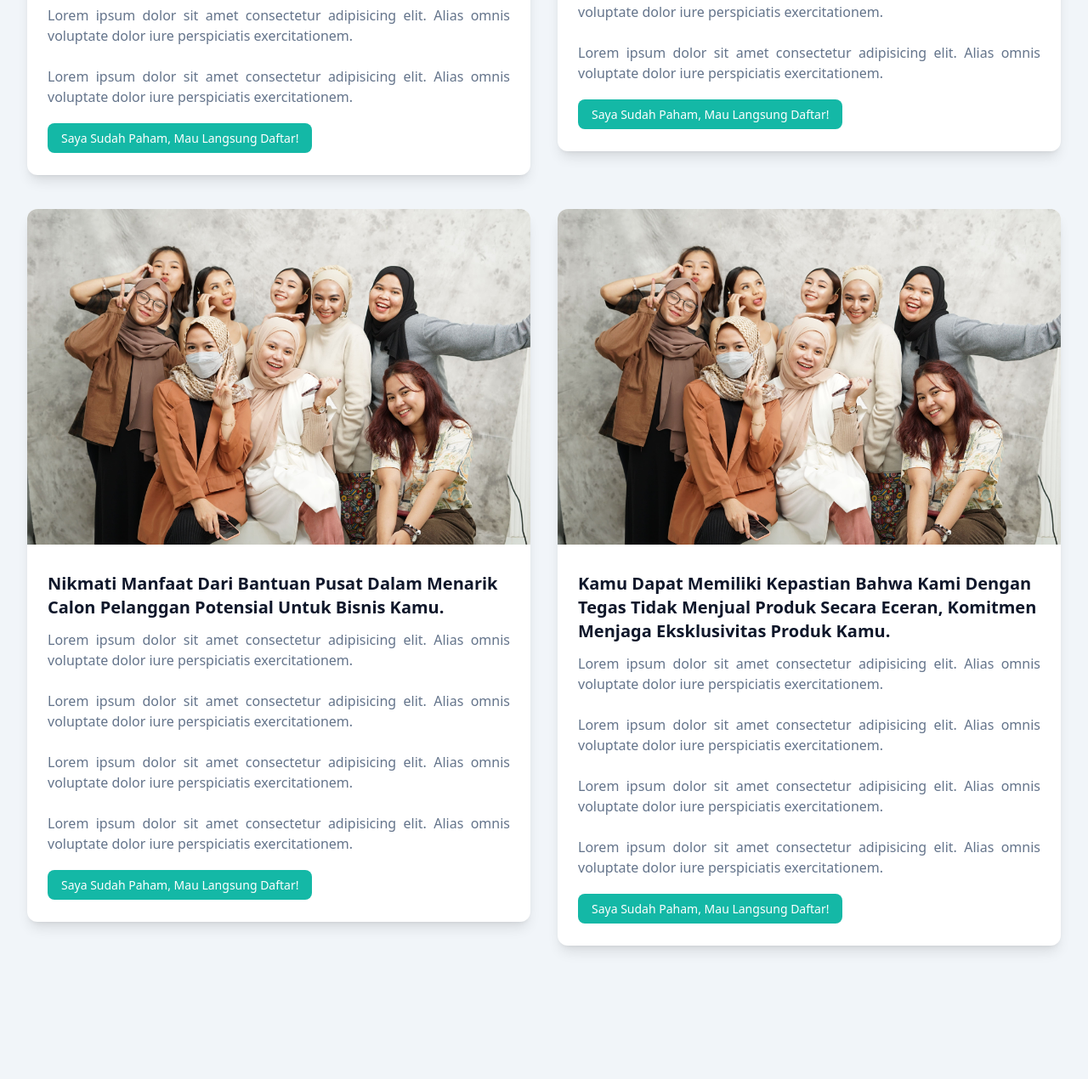
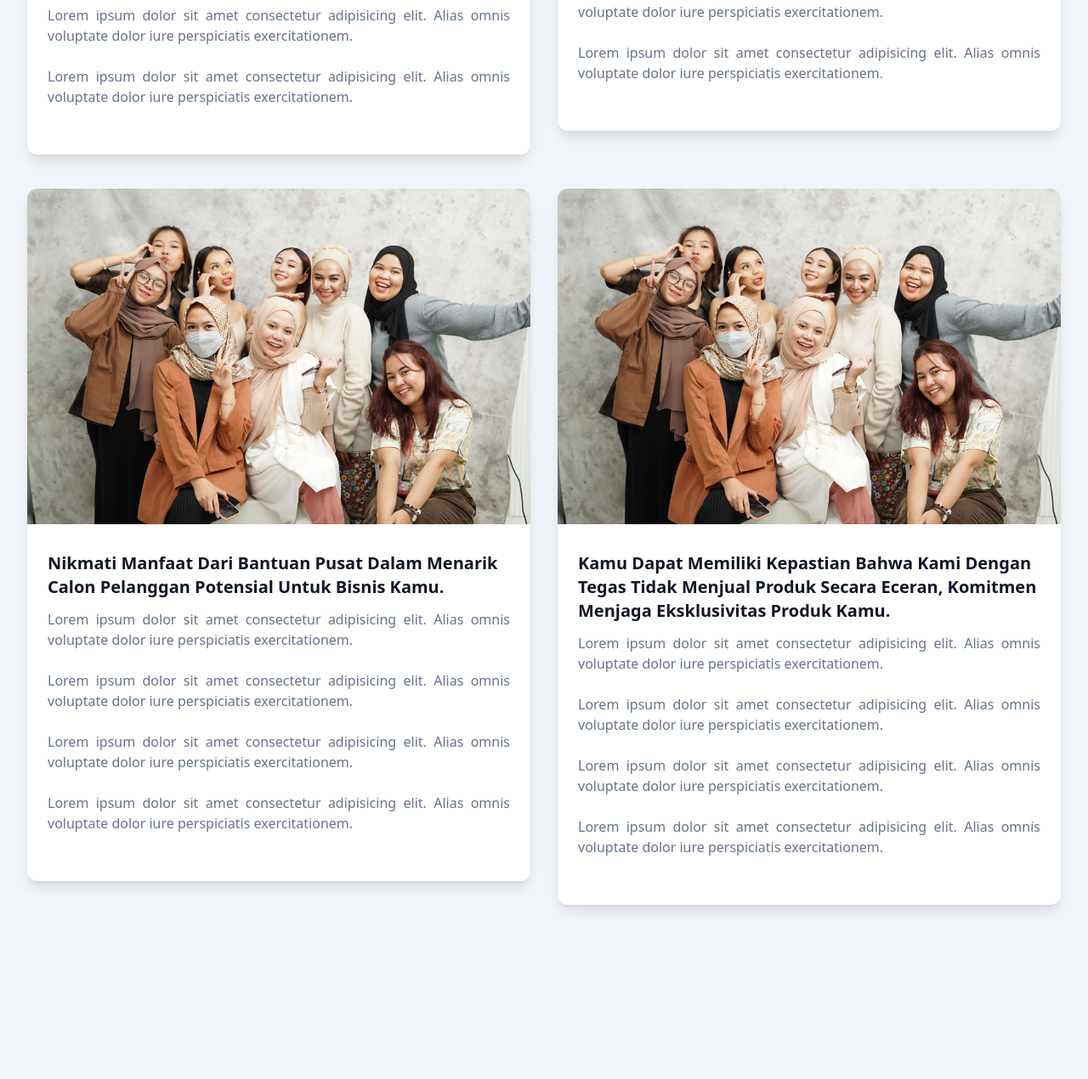
Before and after one commit to nethaglowexpert/RepublcNetha, a website: page index.html in a window 1280 px wide. Shown: the part 7483-8753 px from the top of the page at 85% size. Drawn offline with nearby package versions, Linux system fonts and the light colour scheme.

Commit message:
perubahan penghapusan pada tombol keunggulan

```diff
--- a/index.html
+++ b/index.html
@@ -806,12 +806,12 @@
                   Lorem ipsum dolor sit amet consectetur adipisicing elit. Alias
                   omnis voluptate dolor iure perspiciatis exercitationem.
                 </p>
-                <a
+                <!-- <a
                   href="#"
                   class="mx-auto rounded-lg bg-primary px-4 py-2 text-sm font-medium text-white hover:opacity-80"
                 >
                   Saya Sudah Paham, Mau Langsung Daftar!
-                </a>
+                </a> -->
               </div>
             </div>
           </div>
@@ -854,12 +854,12 @@
                   Lorem ipsum dolor sit amet consectetur adipisicing elit. Alias
                   omnis voluptate dolor iure perspiciatis exercitationem.
                 </p>
-                <a
+                <!-- <a
                   href="#"
                   class="mx-auto rounded-lg bg-primary px-4 py-2 text-sm font-medium text-white hover:opacity-80"
                 >
                   Saya Sudah Paham, Mau Langsung Daftar!
-                </a>
+                </a> -->
               </div>
             </div>
           </div>
@@ -902,12 +902,12 @@
                   Lorem ipsum dolor sit amet consectetur adipisicing elit. Alias
                   omnis voluptate dolor iure perspiciatis exercitationem.
                 </p>
-                <a
+                <!-- <a
                   href="#"
                   class="mx-auto rounded-lg bg-primary px-4 py-2 text-sm font-medium text-white hover:opacity-80"
                 >
                   Saya Sudah Paham, Mau Langsung Daftar!
-                </a>
+                </a> -->
               </div>
             </div>
           </div>
@@ -951,12 +951,12 @@
                   Lorem ipsum dolor sit amet consectetur adipisicing elit. Alias
                   omnis voluptate dolor iure perspiciatis exercitationem.
                 </p>
-                <a
+                <!-- <a
                   href="#"
                   class="mx-auto rounded-lg bg-primary px-4 py-2 text-sm font-medium text-white hover:opacity-80"
                 >
                   Saya Sudah Paham, Mau Langsung Daftar!
-                </a>
+                </a> -->
               </div>
             </div>
           </div>
```
